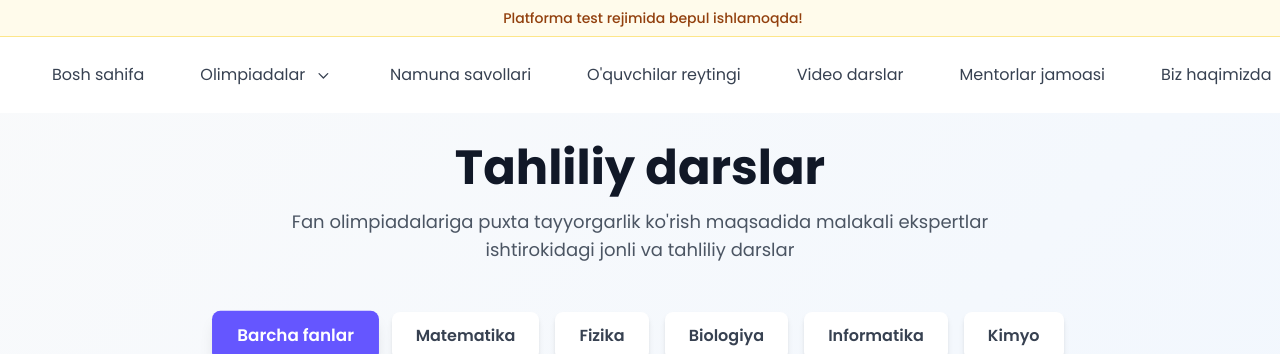
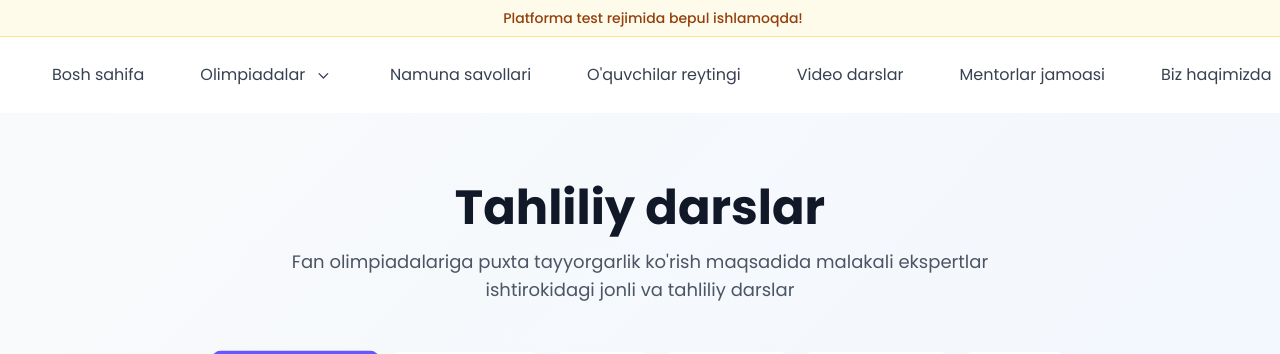
Before and after one commit to OkiljonDadakhanov/edux, a Next.js app: page /lessons in a window 1280 px wide. Shown: the top 354 px of the page. Built offline with nearby package versions, Linux system fonts and the light colour scheme; some icons are missing.

Commit message:
mousehover: false

```diff
--- a/src/app/(site)/lessons/page.tsx
+++ b/src/app/(site)/lessons/page.tsx
@@ -23,7 +23,7 @@ export default function LessonsPage() {
     <main className="pt-24 min-h-screen bg-gradient-to-br from-gray-50 to-blue-50">
       <div className="container mx-auto max-w-screen-2xl px-4 py-12">
         {/* Header */}
-        <div className="text-center mb-12">
+        <div className="text-center mb-12 mt-10">
           <h1 className="text-4xl lg:text-5xl font-bold text-gray-900 mb-4">
             Tahliliy darslar
           </h1>
```
